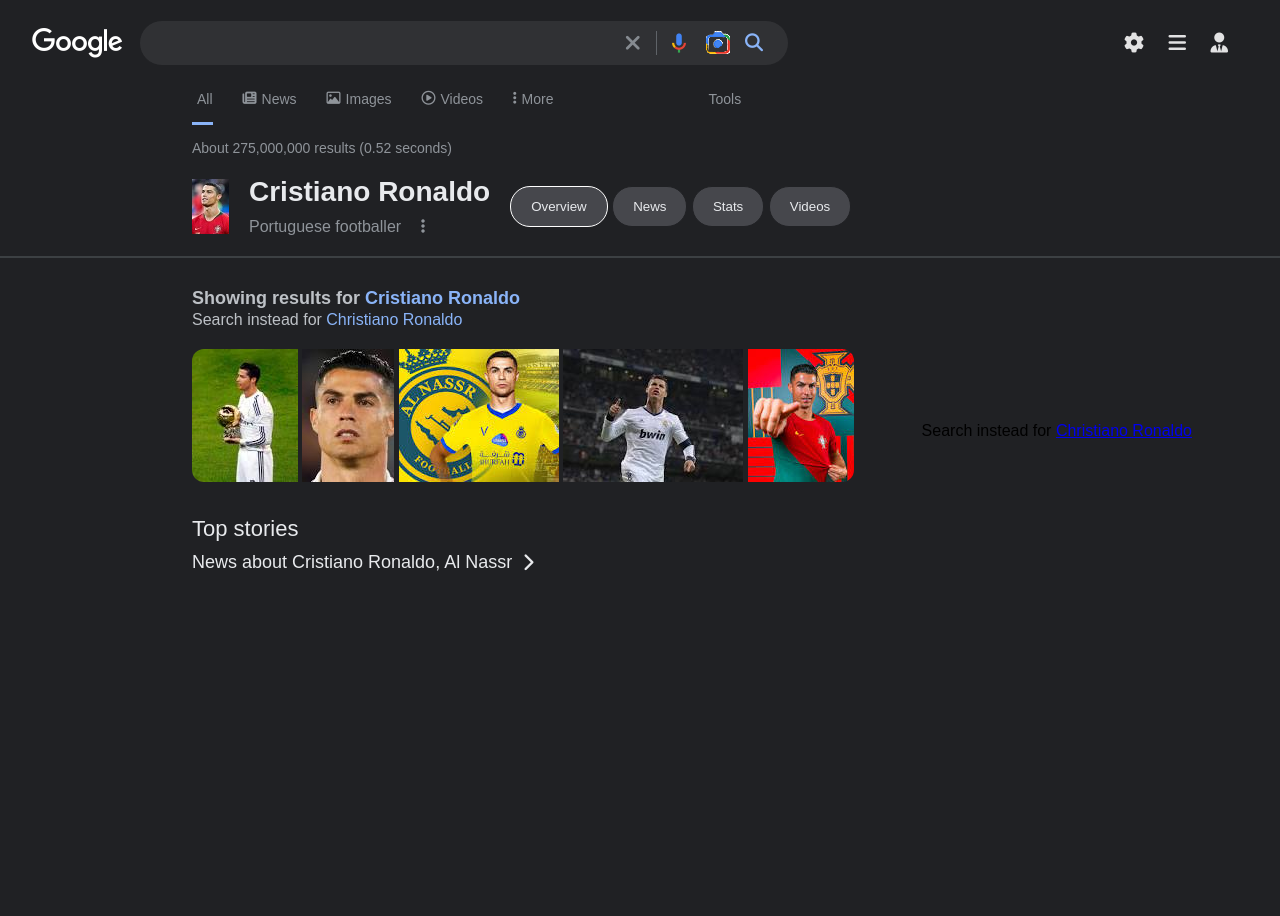
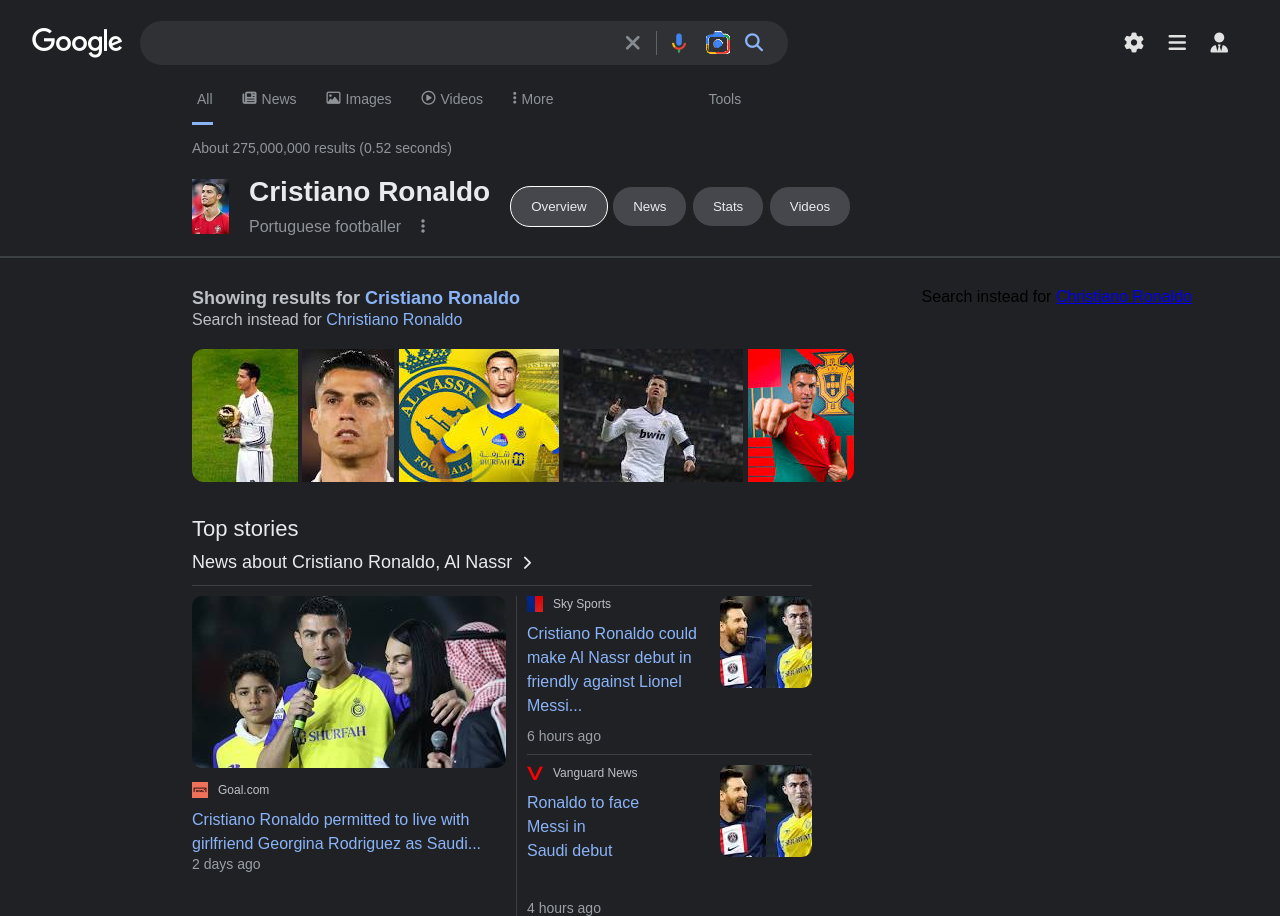
Before and after one commit to Oscardelahoski/Google-Search-Project, a plain HTML site: page index.html in a window 1280 px wide. Shown: the top 916 px of the page. Before the commit the page ends 800 px from the top, so only its background shows below. Drawn offline with Linux system fonts and the light colour scheme.

Commit message:
my third commit

```diff
--- a/css/style.css
+++ b/css/style.css
@@ -193,10 +193,11 @@
     width: 95%;
     margin: 0 auto;
     margin-left: 15%;
-    align-items: center;
+    /* align-items: center; */
     padding-top: 30px;
     /* justify-content: space-around; */
 }
+/* This is the styling for section A */
 
 .section-A {
     width: 60%;
@@ -255,3 +256,146 @@
    color: #e8eaed;
    font-weight: 400;
 }
+
+.news-txt-icon > a > i {
+    font-size: 14px;
+}
+
+/* This is the top stories styling section */
+
+.top-stories {
+    display: flex;
+    flex-direction: row;
+    /* align-items: center; */
+    margin-top: 12px;
+    padding-top: 10px;
+    gap: 10px;
+    border-top: 1px solid #3c4043;
+    width: 85%;
+
+
+}
+
+.top-stories-skyv {
+    border-left: 1px solid #3c4043;
+    padding-left: 10px;
+}
+
+.logo-text-a .goal-logo {
+    padding: 10px 0px 10px 0px;
+}
+
+.top-stories-goal > img {
+    border-radius: 10px;
+
+}
+
+.goal-logo {
+    display: flex;
+    flex-direction: row;
+    align-items: center;
+    gap: 10px;
+}
+
+.logo-text-a .goal-logo > a {
+    text-decoration: none;
+    color: #bdc1c6;
+    font-size: 12px;
+}
+
+.logo-text-a > a {
+    text-decoration: none;
+    color: #8ab4f8;
+    font-size: 16px;
+    font-weight: 400;
+    line-height: 24px;
+}
+
+.logo-text-a > p {
+    font-size: 14px;
+    color: #9aa0a6;
+    line-height: 16px;
+}
+
+.top-stories-skysports {
+    display: flex;
+    flex-direction: row;
+    /* align-items: center; */
+    gap: 11px;
+    border-bottom: 1px solid #3c4043;
+}
+
+.top-stories-skysports-ctn .skysports-logo {
+    display: flex;
+    flex-direction: row;
+    align-items: center;
+    gap: 10px;
+    padding-bottom: 10px;
+}
+
+.top-stories-skysports-ctn .skysports-logo > a {
+    text-decoration: none;
+    color: #bdc1c6;
+    font-size: 12px;
+}
+
+.top-stories-skysports-ctn > a {
+    text-decoration: none;
+    color: #8ab4f8;
+    font-size: 16px;
+    font-weight: 400;
+    line-height: 24px;
+}
+
+.top-stories-skysports-ctn > p {
+    font-size: 14px;
+    color: #9aa0a6;
+    line-height: 16px;
+    padding: 10px 0px 10px 0px;
+}
+
+.top-stories-skysports > div > img {
+    border-radius: 10px;
+
+}
+
+.top-stories-vanguard {
+    display: flex;
+    flex-direction: row;
+    gap: 48px;
+    padding-top: 10px;
+}
+
+.top-stories-vanguard-ctn .vanguard-logo {
+    display: flex;
+    flex-direction: row;
+    align-items: center;
+    gap: 10px;
+    padding-bottom: 10px;
+}
+
+.top-stories-vanguard-ctn .vanguard-logo > a {
+    text-decoration: none;
+    color: #bdc1c6;
+    font-size: 12px;
+}
+
+.top-stories-vanguard-ctn > a {
+    text-decoration: none;
+    color: #8ab4f8;
+    font-size: 16px;
+    font-weight: 400;
+    line-height: 24px;
+}
+
+.top-stories-vanguard-ctn > p {
+    font-size: 14px;
+    color: #9aa0a6;
+    line-height: 16px;
+    padding-top: 37px;
+}
+
+.top-stories-vanguard > div > img {
+    border-radius: 10px;
+
+}
--- a/index.html
+++ b/index.html
@@ -13,6 +13,7 @@
   </head>
   <body>
     <div class="main-container">
+      <!-- This is the nav section -->
       <section class="Navbar">
         <div class="nav-content">
           <img src="/images/Logo/googlelogo.png" alt="" />
@@ -35,7 +36,7 @@
           </div>
         </div>
       </section>
-
+      <!-- This is the second nav -->
       <div class="second-container">
         <section class="second-nav">
           <div class="second-nav-contents">
@@ -64,7 +65,7 @@
             </div>
           </div>
           <p class="about-txt">About 275,000,000 results (0.52 seconds)</p>
-
+          <!-- This is the third nav -->
           <section class="third-nav">
             <img src="/images/ororo.jpeg" alt="" />
             <div>
@@ -84,7 +85,9 @@
         </section>
       </div>
       <hr />
+      <!-- This is the main section -->
       <section class="main-section">
+        <!-- This is the section A -->
         <div class="section-A">
           <h3>Showing results for <a href="#">Cristiano Ronaldo</a></h3>
           <p>Search instead for <a href="#">Christiano Ronaldo</a></p>
@@ -95,6 +98,7 @@
             <img src="/images/ororo grid 4.jpeg" alt="" />
             <img class="img-5" src="/images/ororo grid 5.jpeg" alt="" />
           </div>
+          <!-- This is the top stories section -->
           <div class="stories-txt">
             <h4>Top stories</h4>
             <div class="news-txt-icon">
@@ -104,7 +108,64 @@
               ></a>
             </div>
           </div>
+
+          <div class="top-stories">
+            <div class="top-stories-goal">
+              <img src="/images/story 1.jpeg" alt="" />
+              <div class="logo-text-a">
+                <div class="goal-logo">
+                  <img src="/images/story logo 1.png" alt="" />
+                  <a href="#">Goal.com</a>
+                </div>
+                <a href="#"
+                  >Cristiano Ronaldo permitted to live with <br />
+                  girlfriend Georgina Rodriguez as Saudi...</a
+                >
+                <p>2 days ago</p>
+              </div>
+            </div>
+            <div class="top-stories-skyv">
+              <div class="top-stories-skysports">
+                <div class="top-stories-skysports-ctn">
+                  <div class="skysports-logo">
+                    <img src="/images/story logo skysports.jpeg" alt="" />
+                    <a href="#">Sky Sports</a>
+                  </div>
+
+                  <a href="#"
+                    >Cristiano Ronaldo could <br />
+                    make Al Nassr debut in <br />
+                    friendly against Lionel Messi...</a
+                  >
+
+                  <p>6 hours ago</p>
+                </div>
+                <div class="top-stories-skysports-img">
+                  <img src="/images/story 2.jpeg" alt="" />
+                </div>
+              </div>
+              <div class="top-stories-vanguard">
+                <div class="top-stories-vanguard-ctn">
+                  <div class="vanguard-logo">
+                    <img src="/images/story logo vanguard.png" alt="" />
+                    <a href="#">Vanguard News</a>
+                  </div>
+
+                  <a href="#"
+                    >Ronaldo to face Messi in <br />
+                    Saudi debut</a
+                  >
+
+                  <p>4 hours ago</p>
+                </div>
+                <div>
+                  <img src="/images/story 2.jpeg" alt="" />
+                </div>
+              </div>
+            </div>
+          </div>
         </div>
+        <!-- This is the section B -->
         <div class="section-B">
           <p>Search instead for <a href="#">Christiano Ronaldo</a></p>
         </div>
```
Also changed, not shown: images/story 1.jpeg (added), images/story 2.jpeg (added), images/story logo 1.png (added), images/story logo skysports.jpeg (added), images/story logo vanguard.png (added).
